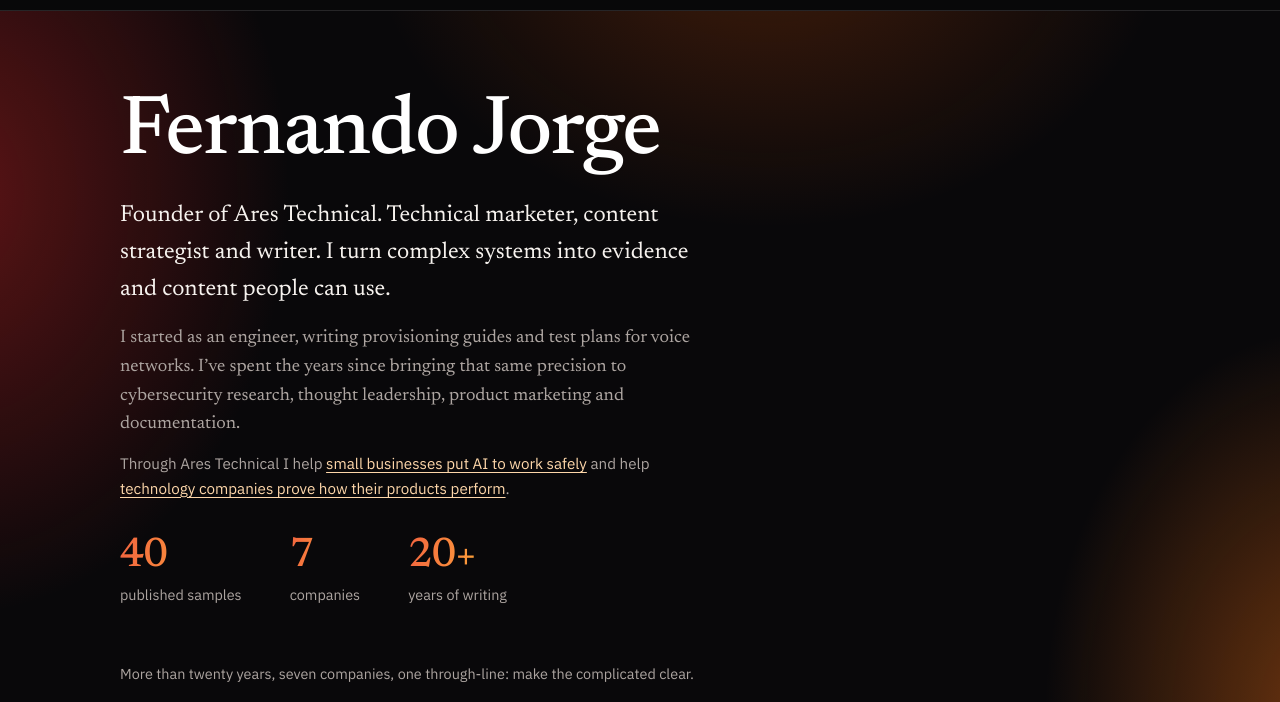
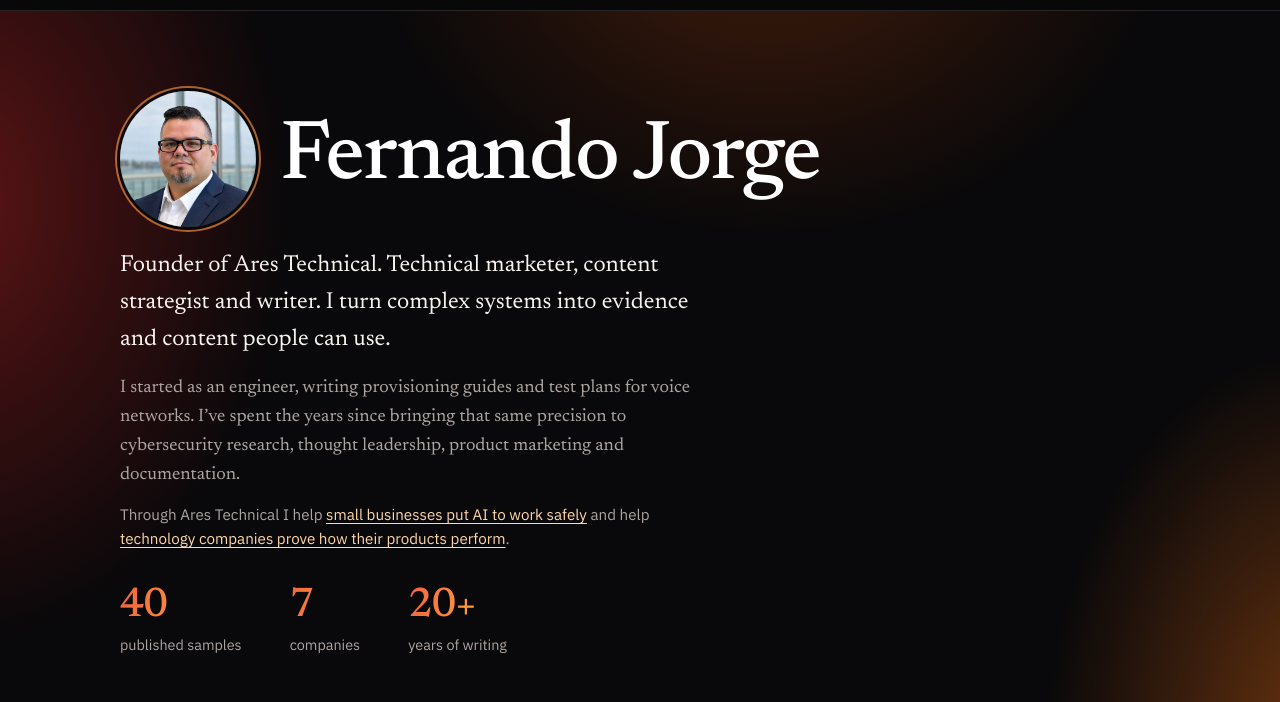
Before and after one commit to fernandojoel/fernandojoel.github.io, a plain HTML site: page fernando/index.html in a window 1280 px wide. Shown: the part 54-756 px from the top of the page. Drawn offline with Linux system fonts and the light colour scheme.

Commit message:
Use Fernando's photo on /fernando/ hero and /tech/ founder line
Co-Authored-By: Claude Opus 5.5 <noreply@anthropic.com>
Claude-Session: https://claude.ai/code/session_01McnwAJmBykHdEPd1kNzSBX

```diff
--- a/fernando/index.html
+++ b/fernando/index.html
@@ -299,6 +299,10 @@ header.site .theme-btn{width:2.4rem; height:2.4rem}
 header.site .theme-btn svg{width:1.05rem; height:1.05rem}
 header.site nav.site .nav-home a{color:var(--night-ink); border-right-color:var(--night-rule)}
 header.site nav.site .nav-home a:hover{color:#fff}
+.who{display:flex; align-items:center; gap:1.5rem; margin:0 0 1.25rem}
+.who h1{margin:0}
+.who img{flex:none; width:clamp(5.5rem,11vw,8.5rem); height:auto; aspect-ratio:1; border-radius:50%; object-fit:cover; box-shadow:0 0 0 3px #09080A, 0 0 0 5px rgba(251,146,60,.65)}
+@media (max-width:520px){ .who{gap:1rem} }
 </style>
 </head>
 <body>
@@ -321,7 +325,7 @@ header.site nav.site .nav-home a:hover{color:#fff}
 <main id="top">
 <section class="hero">
 <div class="wrap">
-<h1>Fernando Jorge</h1>
+<div class="who"><img src="/assets/team/fernando.jpg" alt="Fernando Jorge" width="480" height="480" decoding="async"><h1>Fernando Jorge</h1></div>
 <p class="lede">Founder of Ares Technical. Technical marketer, content strategist and writer. I turn complex systems into evidence and content people can use.</p>
 <p class="lede-2">I started as an engineer, writing provisioning guides and test plans for voice networks. I’ve spent the years since bringing that same precision to cybersecurity research, thought leadership, product marketing and documentation.</p>
 <p class="lede-2" style="font-family:var(--sans); font-size:.95rem; margin-top:.75rem">Through Ares Technical I help <a href="/">small businesses put AI to work safely</a> and help <a href="/tech/">technology companies prove how their products perform</a>.</p>
```
Also changed, not shown: tech/index.html (+2 -1 lines).
